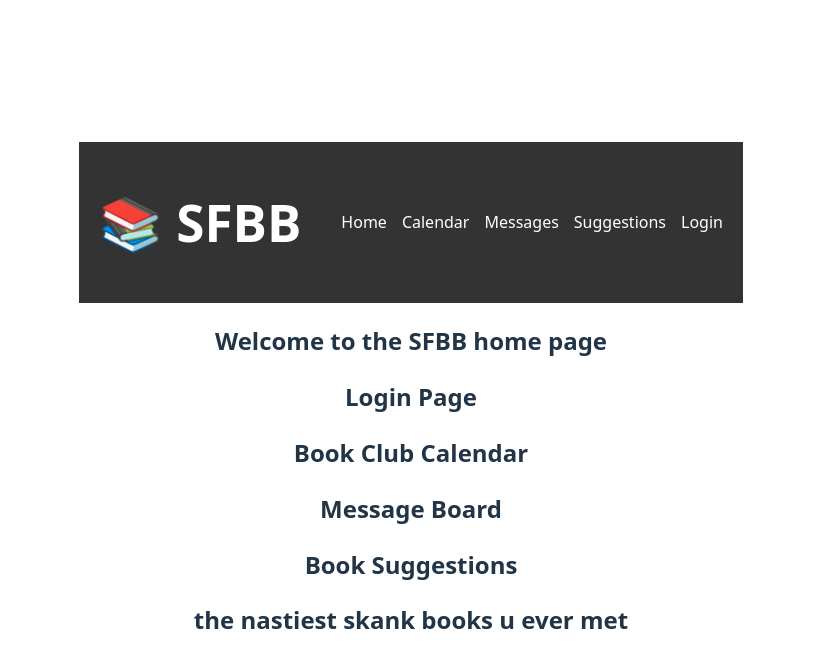
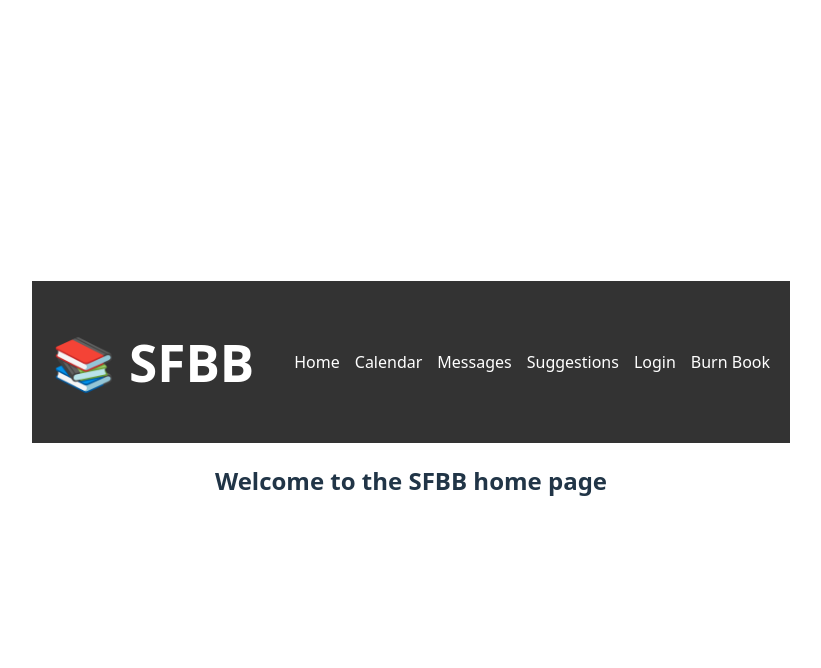
Before and after one commit to grassh0ppr/book-club, a React (Vite) app in the folder client/: page / in a window 1280 px wide. Shown: the top 668 px of the page, without its empty margins (229-1050 px from the left). Built offline with nearby package versions, Linux system fonts and the light colour scheme.

Commit message:
Implement routing in App.jsx and update Navbar links for navigation

```diff
--- a/client/src/App.jsx
+++ b/client/src/App.jsx
@@ -1,6 +1,5 @@
 // import { useState } from "react";
 import { BrowserRouter as Router, Routes, Route } from "react-router-dom";
-import styles from "./components/Navbar.module.css";
 
 import "./App.css";
 import Navbar from "./components/Navbar";
@@ -15,13 +14,17 @@ function App() {
   return (
     // this is where Router will go
     <>
-      <Navbar />
-      <Home />
-      <Login />
-      <Calendar />
-      <MessageBoard />
-      <BookSuggestions />
-      <BurnBook />
+      <Router>
+        <Navbar />
+        <Routes>
+          <Route path="/" element={<Home />} />
+          <Route path="/login" element={<Login />} />
+          <Route path="/calendar" element={<Calendar />} />
+          <Route path="/messages" element={<MessageBoard />} />
+          <Route path="/suggestions" element={<BookSuggestions />} />
+          <Route path="/burnbook" element={<BurnBook />} />
+        </Routes>
+      </Router>
     </>
   );
 }
--- a/client/src/components/Navbar.jsx
+++ b/client/src/components/Navbar.jsx
@@ -7,24 +7,28 @@ export default function Navbar() {
       <h1>📚 SFBB</h1>
       <ul>
         <li>
-          Home
-          {/* <Link to="/">Home</Link> */}
+          {/* Home */}
+          <Link to="/">Home</Link>
         </li>
         <li>
-          Calendar
-          {/* <Link to="/calendar">Calendar</Link> */}
+          {/* Calendar */}
+          <Link to="/calendar">Calendar</Link>
         </li>
         <li>
-          Messages
-          {/* <Link to="/messages">Messages</Link> */}
+          {/* Messages */}
+          <Link to="/messages">Messages</Link>
         </li>
         <li>
-          Suggestions
-          {/* <Link to="/suggestions">Suggestions</Link> */}
+          {/* Suggestions */}
+          <Link to="/suggestions">Suggestions</Link>
         </li>
         <li>
-          Login
-          {/* <Link to="/login">Login</Link> */}
+          {/* Login */}
+          <Link to="/login">Login</Link>
+        </li>
+        <li>
+          {/* Burn Book */}
+          <Link to="/burnbook">Burn Book</Link>
         </li>
       </ul>
     </nav>
```
